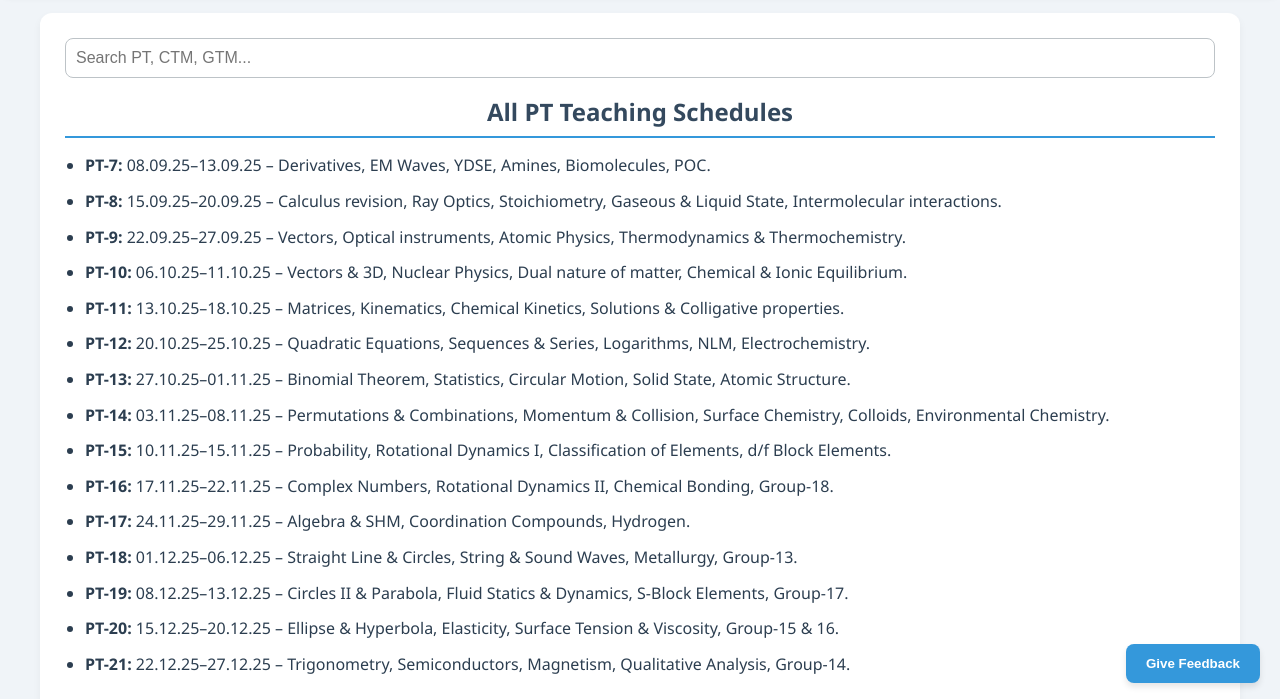
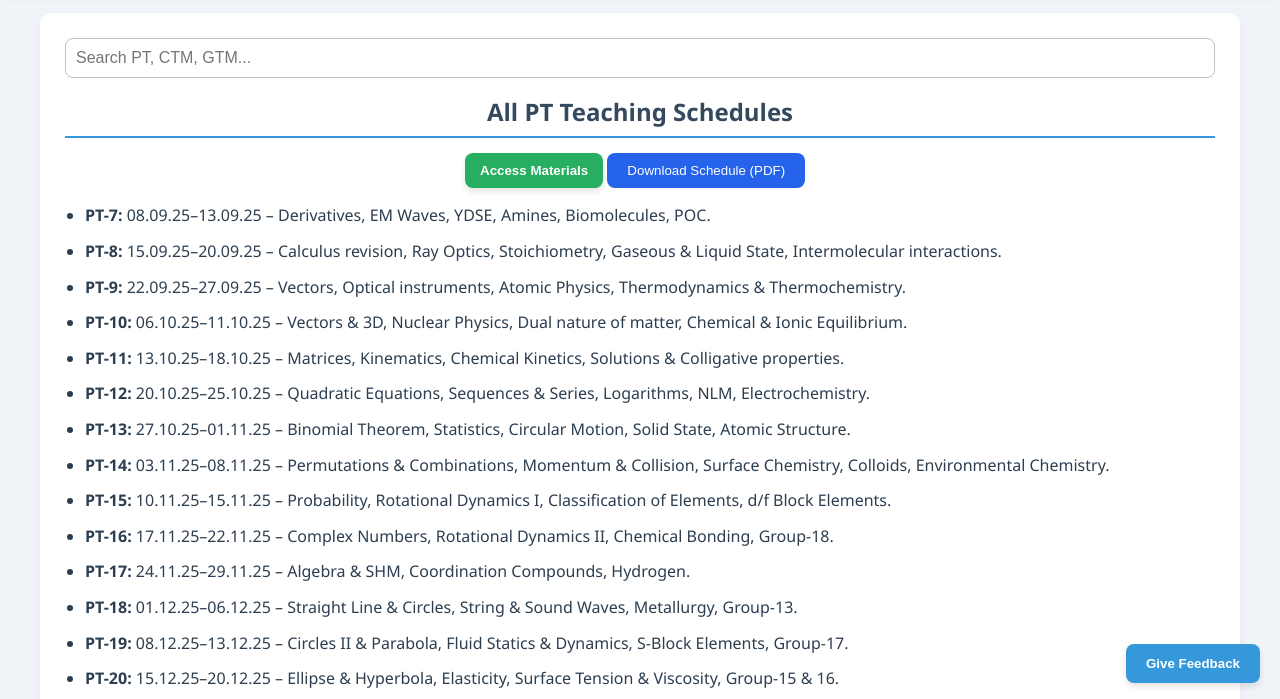
Before and after one commit to XFoundra/NBoardX, a plain HTML site: page index.html in a window 1280 px wide. Shown: the part 97-796 px from the top of the page. Drawn offline with Linux system fonts and the light colour scheme.

Commit message:
index.html

```diff
--- a/index.html
+++ b/index.html
@@ -34,6 +34,7 @@
     #feedback-btn{ position: fixed; bottom: 20px; right: 20px; background:#3498db; color:white; padding:12px 20px; border:none; border-radius:8px; cursor:pointer; font-weight:bold; box-shadow:0 4px 6px rgba(0,0,0,0.1);}
     #feedback-btn:hover{ background:#2980b9; }
     #searchInput{ width: 100%; padding:10px; margin-bottom:15px; border-radius:8px; border:1px solid #bdc3c7; font-size:1em; }
+    .access{ background:#27ae60; color:white; padding:10px 15px; border:none; border-radius:8px; cursor:pointer; font-weight:bold; box-shadow:0 4px 6px rgba(0,0,0,0.1); margin-bottom:15px; margin-left: 400px; }
     @media(max-width:768px){ header{ flex-direction: column; text-align: center;} header img{ margin-bottom:10px;} .calendar{ grid-template-columns: repeat(2,1fr);} }
 </style>
 </head>
@@ -47,6 +48,12 @@
 <div class="section">
     <input type="text" id="searchInput" placeholder="Search PT, CTM, GTM..." onkeyup="searchTable()">
     <h2 style="text-align: center;">All PT Teaching Schedules</h2>
+    <button class="access"  onclick="window.open('https://drive.google.com/drive/mobile/folders/1XOBGObpYGHd3DRmZQYw7zFS64AE1COAd','_blank')">Access Materials</button>
+    <a href="revision_schedule2025.pdf" download="schedule.pdf">
+    <button style="padding: 10px 20px; background-color: #2563eb; color: white; border: none; border-radius: 8px; cursor: pointer;">
+      Download Schedule (PDF)
+    </button>
+  </a>
     <ul id="ptList">
         <li><strong>PT-7:</strong> 08.09.25–13.09.25 – Derivatives, EM Waves, YDSE, Amines, Biomolecules, POC.</li>
         <li><strong>PT-8:</strong> 15.09.25–20.09.25 – Calculus revision, Ray Optics, Stoichiometry, Gaseous & Liquid State, Intermolecular interactions.</li>
```
